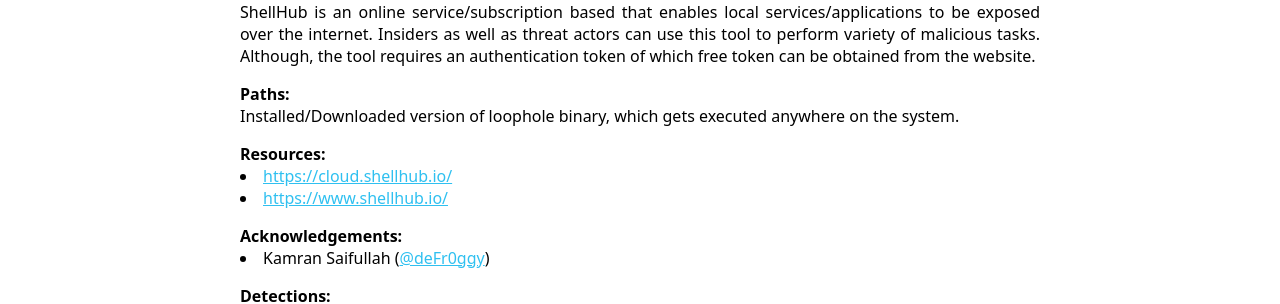
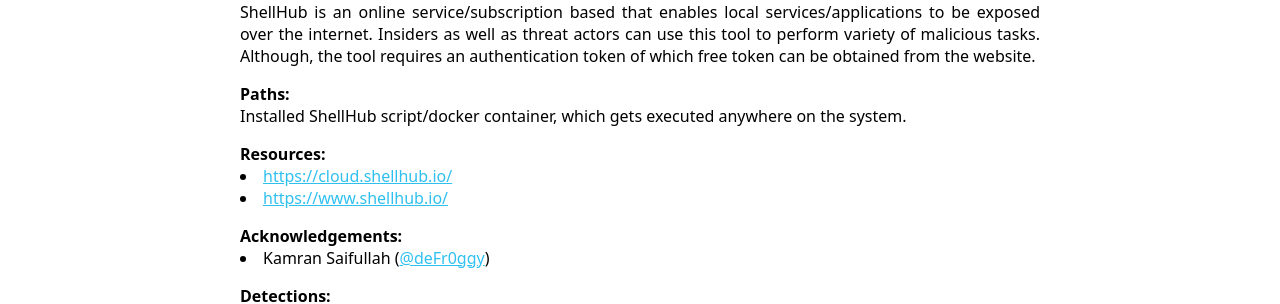
Before and after one commit to LOTTunnels/LOTTunnels.github.io, a Jekyll site: the page built from _lottunnels/Binaries/shellhub.md, in a window 1280 px wide. Shown: the part 146-450 px from the top of the page. Built offline with Jekyll 4.4.1, drawn with Linux system fonts in a browser that asks for light colours.

Commit message:
ShellHub Tunnels

```diff
--- a/_lottunnels/Binaries/shellhub.md
+++ b/_lottunnels/Binaries/shellhub.md
@@ -21,7 +21,7 @@
     OperatingSystem: Mac, Linux
 
 Full_Path:
-  - Path: Installed/Downloaded version of loophole binary, which gets executed anywhere on the system.
+  - Path: Installed ShellHub script/docker container, which gets executed anywhere on the system.
 Detection:
   - Domain: '*.shellhub.io*'
   - Command: Execution of the installation command.
```
